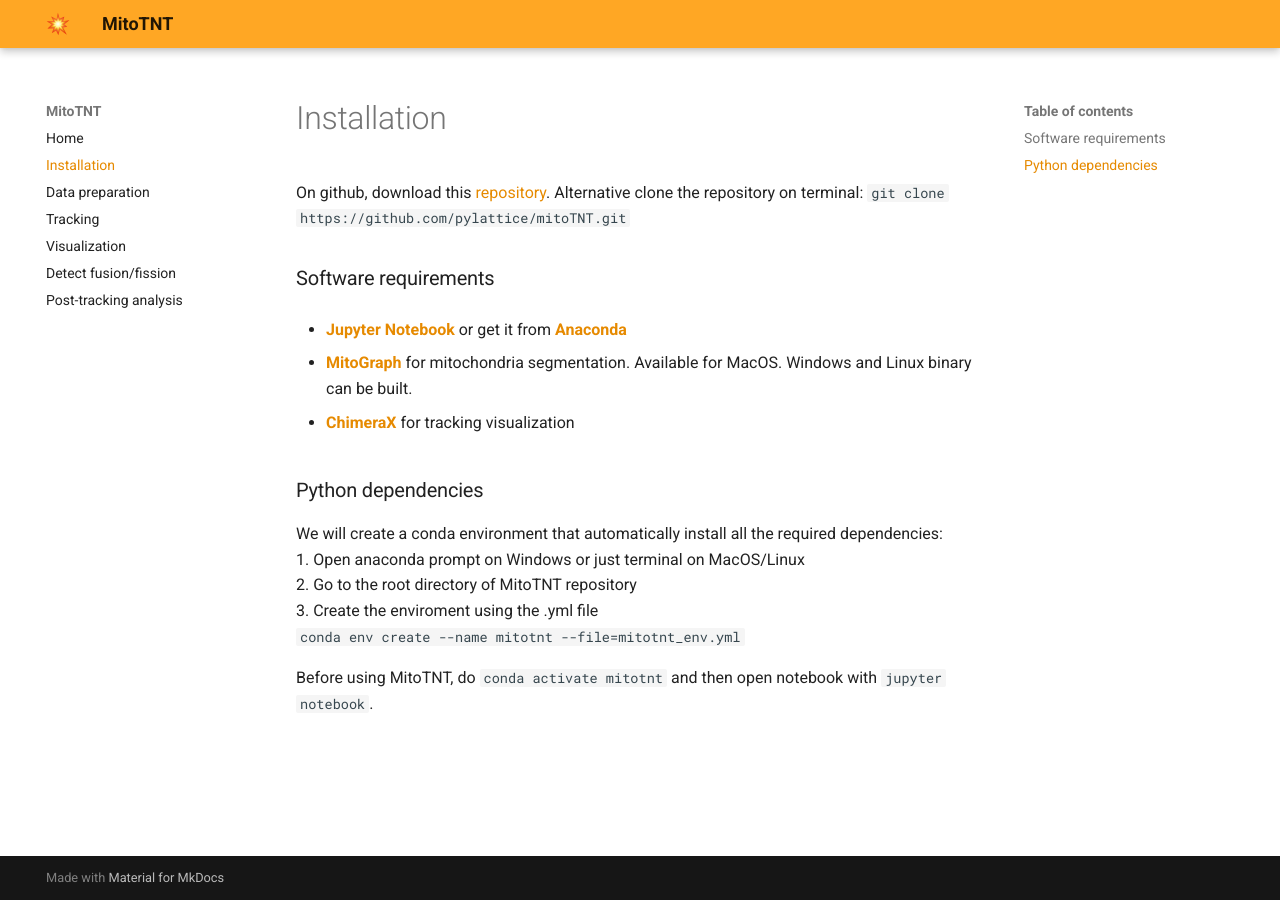
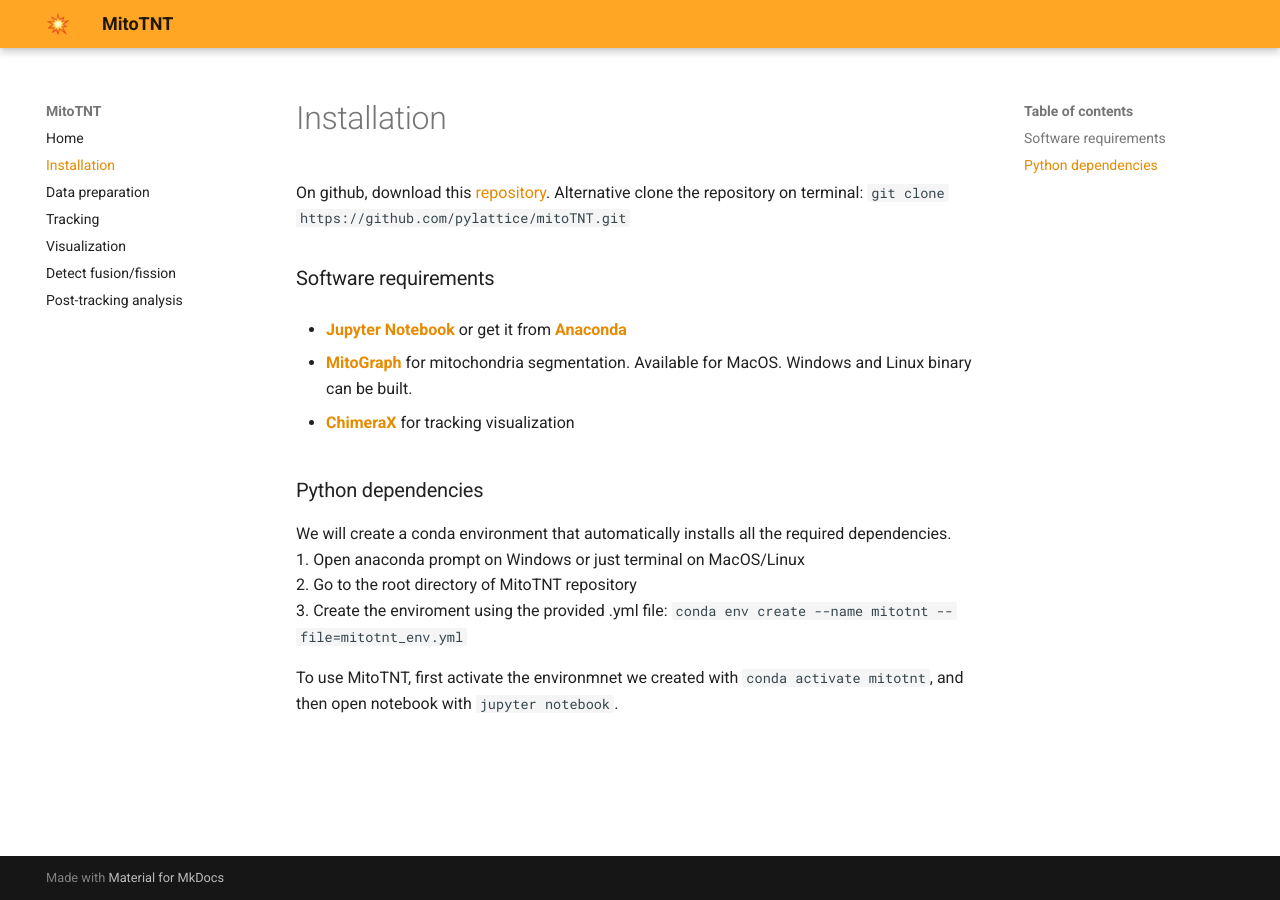
Before and after one commit to pylattice/MitoTNT, an MkDocs documentation site: the page built from docs/1_installation.md, in a window 1280 px wide. Built offline with MkDocs 1.6.1 and Material for MkDocs 9.7.7, drawn with Linux system fonts in a browser that asks for light colours.

Commit message:
Update 1_installation.md

```diff
--- a/docs/1_installation.md
+++ b/docs/1_installation.md
@@ -10,13 +10,10 @@
 - **[ChimeraX](https://www.cgl.ucsf.edu/chimerax/)** for tracking visualization
 
 ### Python dependencies
-
-We will create a conda environment that automatically install all the required dependencies:
+We will create a conda environment that automatically installs all the required dependencies.
 1. Open anaconda prompt on Windows or just terminal on MacOS/Linux
 2. Go to the root directory of MitoTNT repository
-3. Create the enviroment using the .yml file
-``
-conda env create --name mitotnt --file=mitotnt_env.yml
-``
+3. Create the enviroment using the provided .yml file: `conda env create --name mitotnt --file=mitotnt_env.yml`
 
-Before using MitoTNT, do `conda activate mitotnt` and then open notebook with `jupyter notebook`.
+
+To use MitoTNT, first activate the environmnet we created with `conda activate mitotnt`, and then open notebook with `jupyter notebook`.
```
